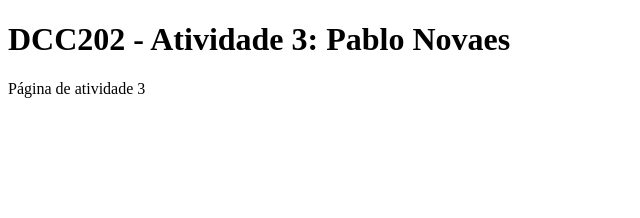
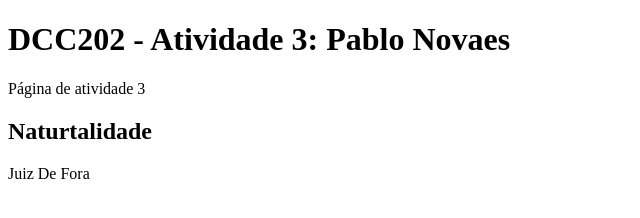
Before and after one commit to ufjf-dcc202/ufjf-dcc202-2023-3-b-atv3-BAL0F0, a website: page index.html in a window 1280 px wide. Shown: the whole page, without its empty margins (0-640 px from the left). Drawn offline with Linux system fonts and the light colour scheme.

Commit message:
Criei uma seção com um título "Naturalidade" e um parágrafo indicando onde nasci

```diff
--- a/index.html
+++ b/index.html
@@ -10,8 +10,8 @@
      <h1>DCC202 - Atividade 3: Pablo Novaes</h1>
      <p>Página de atividade 3</p>
      <section>
-
-
+        <h2> Naturtalidade </h2>
+        <p>Juiz De Fora </p>
      </section>
 
 
```
